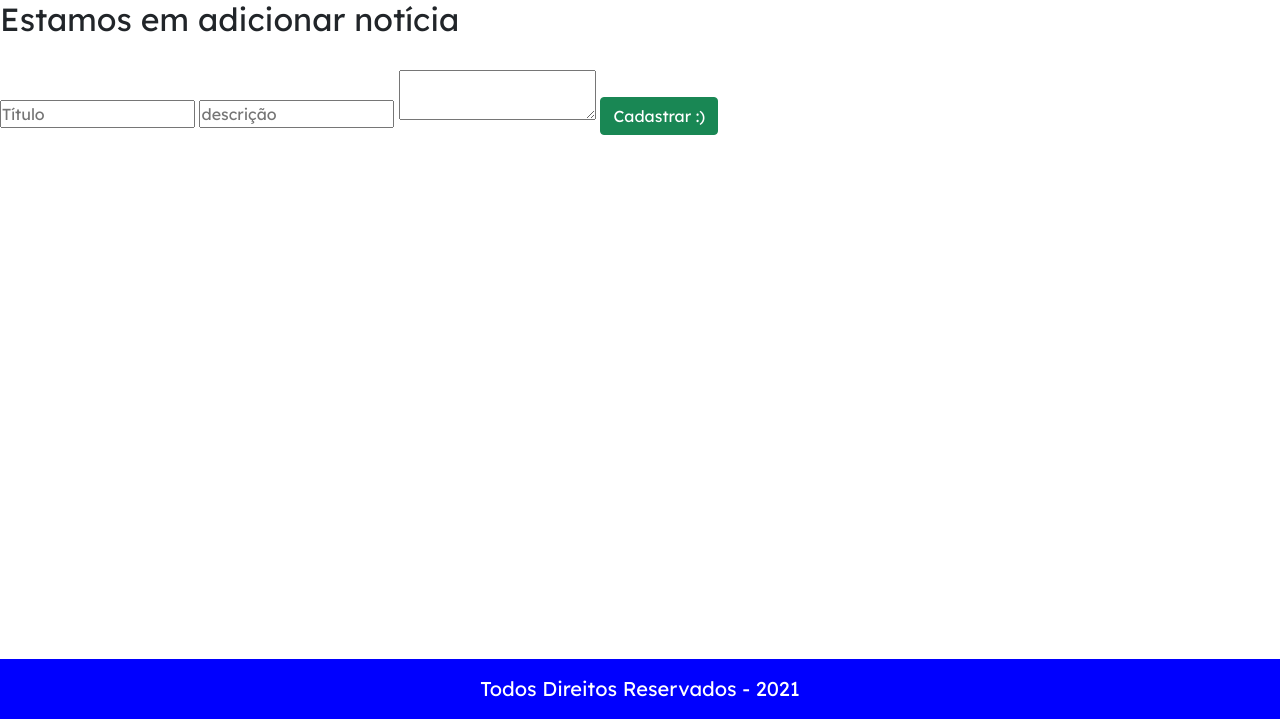
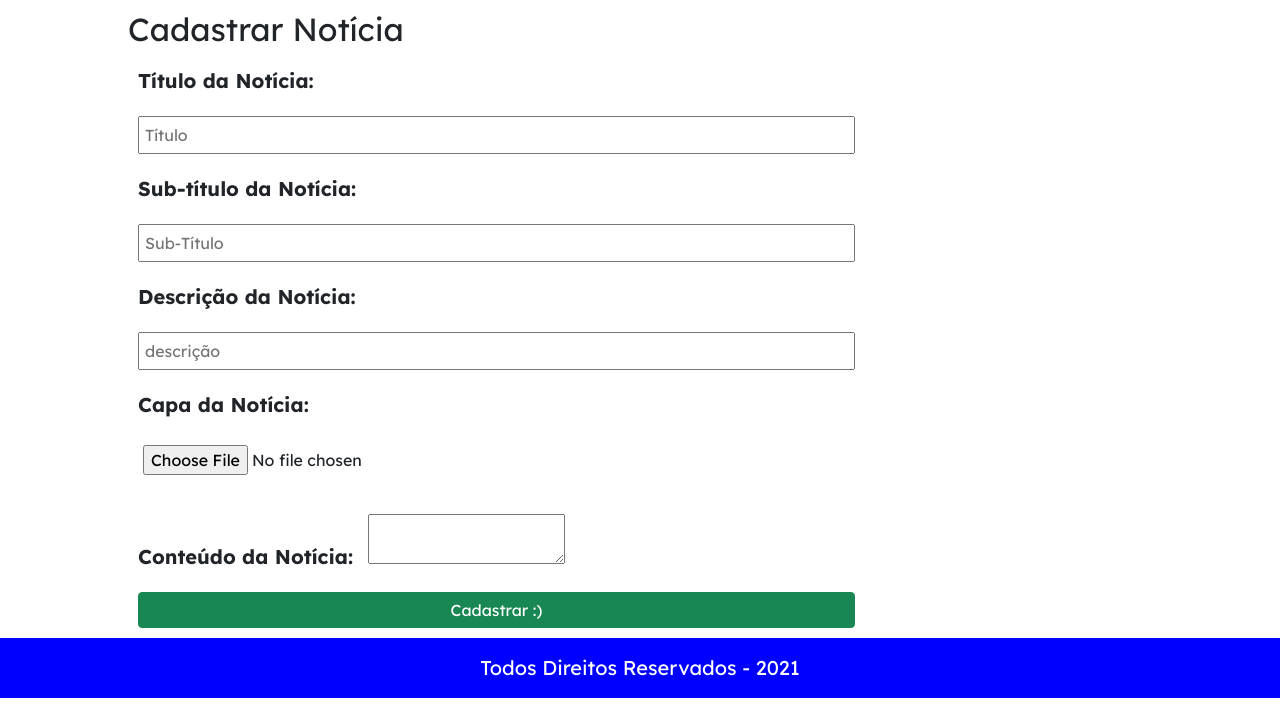
Before and after one commit to ohRobertoCarlos/dentroDaInformacao, a PHP site: page /dentroDaInformacao/src/Views/templates/cadastrar-noticia.phtml in a window 1280 px wide. Shown: the part 81-800 px from the top of the page. Run offline with PHP 8.4, Linux system fonts and the light colour scheme; data that the repository does not hold is empty; some libraries are stand-ins or nearby versions.

Commit message:
pagina cadastrar-noticia adicionada

```diff
--- a/Routes.php
+++ b/Routes.php
@@ -14,6 +14,7 @@ Application::get('noticia','home','mostrarNoticia');
 Application::get('enviar-contato','contato','enviarContato');
 Application::get('adicionar-noticia','admin','adicionarNoticia');
 Application::get('todas-noticias','home','todasNoticias');
+Application::get('salvar-noticia','admin','salvarNoticia');
 
 
 ?>
--- a/src/Controllers/AdminController.php
+++ b/src/Controllers/AdminController.php
@@ -61,4 +61,9 @@ class AdminController {
             'titulo' => 'Adicionar Notícia'
         ));
     }
+
+    public function salvarNoticia(){
+        $model = new AdminModel;
+        $model->salvarNoticia();
+    }
 }
--- a/src/Views/templates/cadastrar-noticia.phtml
+++ b/src/Views/templates/cadastrar-noticia.phtml
@@ -1,15 +1,38 @@
 
 <?php include 'header.phtml'?>
 
-<h2>Estamos em adicionar notícia</h2>
+<main class="conteiner-adi-noticia">
 
-<form>
-    <input class="mt-4" name="titulo" type="text" placeholder="Título"/>
-    <input class="mt-4" name="descricao" type="text" placeholder="descrição"/>
-    <textarea class="mt-4" name="conteudo" id="editorNoticia"></textarea>
+    <h2>Cadastrar Notícia</h2>
 
-    <input class="btn btn-success" type="submit" value="Cadastrar :)"/>
-</form>
+    <form method="post" action="<?=PATH_INDEX?>salvar-noticia">
+
+        <label>Título da Notícia:</label>
+        <input name="titulo" type="text" placeholder="Título" required="required"/>
+
+        <label>Sub-título da Notícia:</label>
+        <input name="subtitulo" type="text" placeholder="Sub-Título" required="required"/>
+
+        <label>Descrição da Notícia:</label>
+        <input name="descricao" type="text" placeholder="descrição" required="required"/>
+
+        <label>Capa da Notícia:</label>
+        <input name="imagem-capa" type="file" placeholder="Adicione uma capa..."/>
+
+        <label for="editorNoticia">Conteúdo da Notícia:</label>
+        <textarea class="mt-4" name="conteudo" id="editorNoticia"></textarea>
+
+        <input class="btn btn-success" type="submit" value="Cadastrar :)"/>
+    </form>
+
+</main>
 
 
-<?php include 'footer.phtml' ?>
+<footer class="footer-adi-noticia">
+<span>Todos Direitos Reservados - 2021</span>
+</footer>
+
+<script src="src/js/all.min.js"></script>
+<script src="src/js/scripts.js"></script>
+<script src="https://cdn.tiny.cloud/1/60xobe09a2ftk9t3vs8hz0h0ltzbqatf82xwi6g3gvdthm8n/tinymce/5/tinymce.min.js" referrerpolicy="origin"></script>
+<script src="src/js/tinymce.js"></script>
--- a/src/Views/templates/footer.phtml
+++ b/src/Views/templates/footer.phtml
@@ -6,3 +6,6 @@
 <script src="src/js/scripts.js"></script>
 <script src="https://cdn.tiny.cloud/1/60xobe09a2ftk9t3vs8hz0h0ltzbqatf82xwi6g3gvdthm8n/tinymce/5/tinymce.min.js" referrerpolicy="origin"></script>
 <script src="src/js/tinymce.js"></script>
+
+<!-- JS Bootstrap -->
+<script src="https://cdn.jsdelivr.net/npm/bootstrap@5.0.1/dist/js/bootstrap.bundle.min.js" integrity="sha384-gtEjrD/SeCtmISkJkNUaaKMoLD0//ElJ19smozuHV6z3Iehds+3Ulb9Bn9Plx0x4" crossorigin="anonymous"></script>
--- a/src/Views/templates/header.phtml
+++ b/src/Views/templates/header.phtml
@@ -17,10 +17,14 @@
 </head>
 <header>
         <span>Dentro da Informação</span>
+
+
+<nav>
         <ul>
             <li><a href="<?=PATH_INDEX?>home">Home</a></li>
             <li><a href="<?=PATH_INDEX?>contato">Contato</a></li>
             <li><a href="<?=PATH_INDEX?>sobre">Sobre</a></li>
             <li><a href="<?=PATH_INDEX?>admin-login">ADM</a></li>
         </ul>
+<nav>
 </header>
--- a/src/Views/templates/painel-home.phtml
+++ b/src/Views/templates/painel-home.phtml
@@ -14,12 +14,14 @@
             <li><h5>Noticias dessa semana</h5></li>
         </ul>
     </div>
+
+    <span>Gerenciar Noticias</span>
     <section>
         <a class="btn btn-success" href="<?=PATH_INDEX?>adicionar-noticia">Incluir noticia</a>
 
-        <a class="btn btn-primary" href="<?=PATH_INDEX?>adicionar-noticia">Editar noticia</a>
+        <a class="btn btn-primary" href="<?=PATH_INDEX?>editar-noticia">Editar noticia</a>
 
-        <a class="btn btn-danger" href="<?=PATH_INDEX?>adicionar-noticia">Excluir noticia</a>
+        <a class="btn btn-danger" href="<?=PATH_INDEX?>excluir-noticia">Excluir noticia</a>
         <div class="form-painel">
     </section>
 
--- a/src/css/styles.css
+++ b/src/css/styles.css
@@ -133,13 +133,17 @@ header span {
     font-size: 25px;
 }
 
-header ul {
+header nav {
+    display: flex;
+}
+
+header nav ul {
     display: flex;
     float: right;
     list-style: none;
 }
 
-header ul li a {
+header nav ul li a {
     text-decoration: none;
     font-size: 18px;
     color: white;
@@ -148,7 +152,7 @@ header ul li a {
     border-radius: 4px;
 }
 
-header ul li a:hover {
+header nav ul li a:hover {
     background-color: white;
     color: black;
 }
@@ -204,6 +208,7 @@ header ul li a:hover {
     display: block;
     font-size: 20px;
     padding: 10px;
+    margin: 15px;
     background-color: #c4c4c4;
 
 }
@@ -304,9 +309,32 @@ a .fa-sign-out-alt{
     border: 1px solid green;
 }
 
+.conteiner-adi-noticia {
+    width: 80%;
+    margin: 10px auto;
+}
+
+.conteiner-adi-noticia input {
+    width: 70%;
+    padding: 5px;
+    margin: 10px;
+    display: block;
+}
+
+.conteiner-adi-noticia label {
+    font-weight: bold;
+    padding: 10px;
+    font-size: 20px;
+}
+
+.footer-adi-noticia {
+    position: relative;
+}
+
 @media screen and (max-width: 910px) {
     footer{
         position: relative;
     }
 
+
 }
```
Also changed, not shown: src/Models/AdminModel.php (+12 -0 lines).
